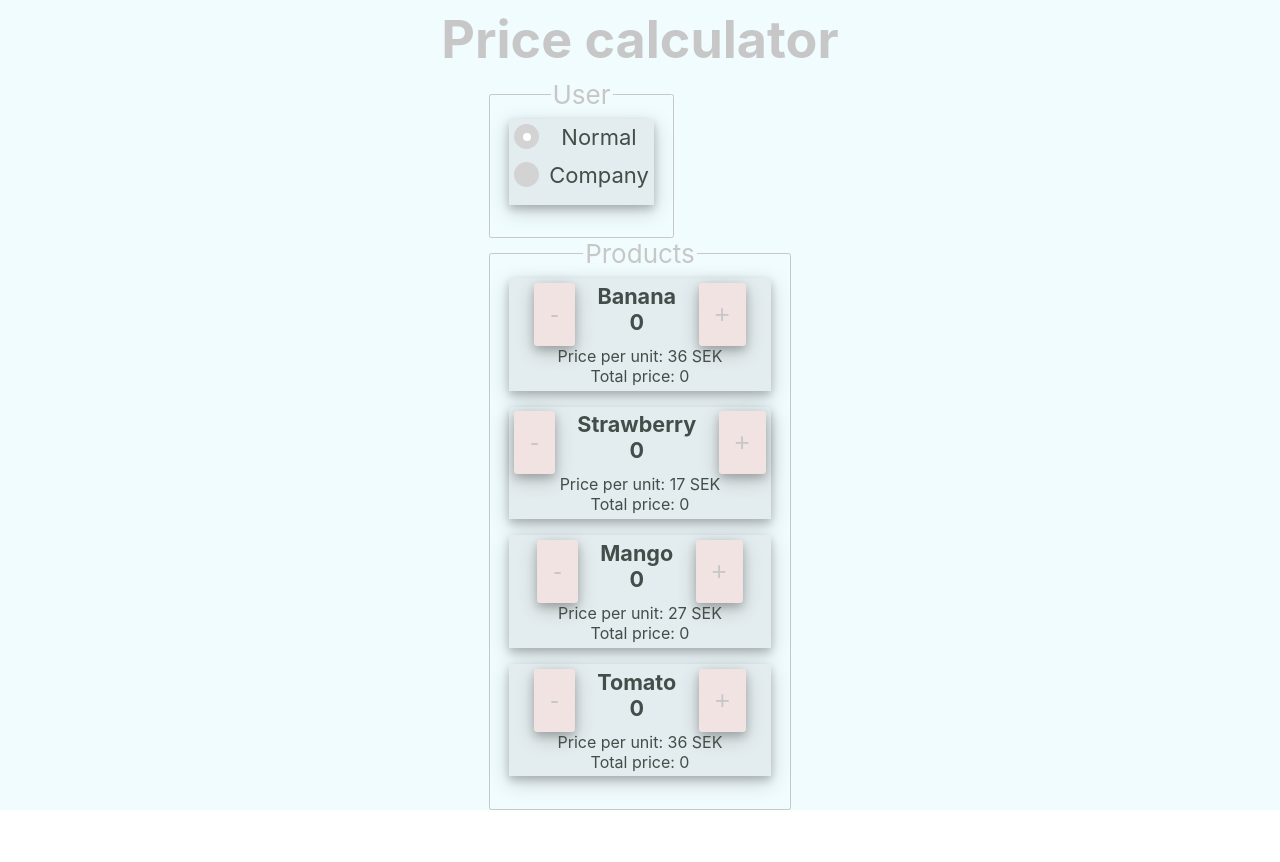
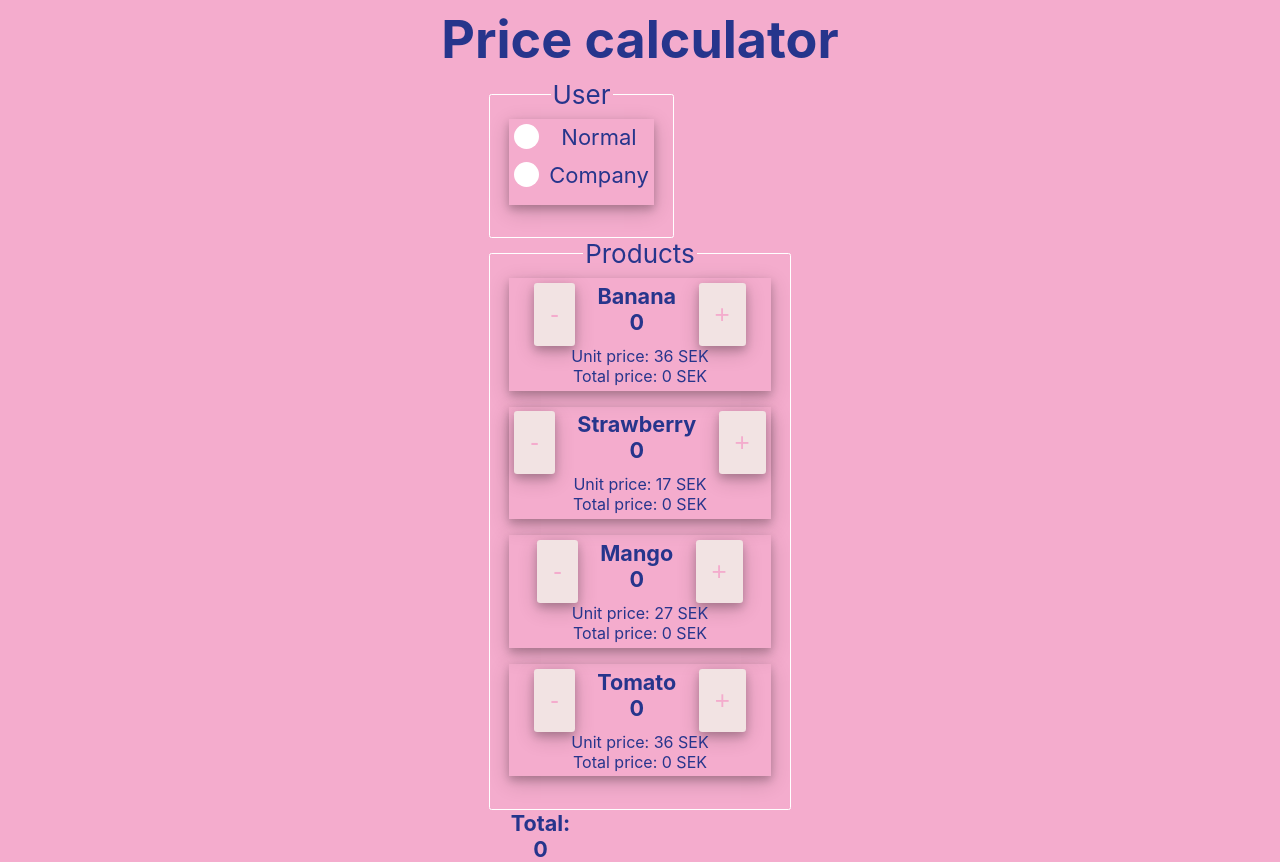
Before and after one commit to denisewest/denise-mag-test, a React (Vite) app: page / in a window 1280 px wide. Before the commit the page ends 810 px from the top, so only its background shows below. Built offline with nearby package versions, Linux system fonts and the light colour scheme.

Commit message:
Calculate total price of all items

```diff
--- a/src/App.css
+++ b/src/App.css
@@ -1,20 +1,16 @@
 .App {
   text-align: center;
-  background-color: #f1fcff;
+  background-color: #f4accd;
   min-height: 100vh;
   display: flex;
   flex-direction: column;
   align-items: center;
   justify-content: center;
   font-size: calc(10px + 2vmin);
-  color: #434D49;
+  color: #26358c;
 }
 
 fieldset {
   border-radius: 0.15rem;
-  border: 1px solid #c7c7c7;
+  border: 1px solid #fff;
 }
-
-legend {
-  color: #c7c7c7;
-}
--- a/src/components/ProductItem/ProductItem.css
+++ b/src/components/ProductItem/ProductItem.css
@@ -1,5 +1,4 @@
 .item-container {
-  background-color: #E3ECEE;
   margin-bottom: 1rem;
   padding: 0.3rem;
   box-shadow: 0 4px 8px 0 rgba(0, 0, 0, 0.2), 0 6px 20px 0 rgba(0, 0, 0, 0.19);
@@ -17,7 +16,7 @@
 
 .button {
   background-color:#f2e3e3;
-  color: #c7c7c7;
+  color: #f4accd;
   border: none;
   border-radius: 0.2rem;
   cursor: pointer;
--- a/src/components/ProductItem/ProductItem.tsx
+++ b/src/components/ProductItem/ProductItem.tsx
@@ -1,4 +1,4 @@
-import { useState } from 'react'
+import { useEffect, useState } from 'react'
 import './ProductItem.css'
 import Product from '../../models/product'
 import User from '../../models/user'
@@ -7,10 +7,17 @@ import calculatePrice from '../../../refactor/price-calculator'
 interface ProductItemProps {
   product: Product
   user: User
+  totalProductPrice: (totalProductPrice: number) => void
 }
 
 function ProductItem(props: ProductItemProps) {
+  const { product, user, totalProductPrice } = props
   const [count, setCount] = useState(0)
+
+  useEffect(() => {
+    totalProductPrice(getTotalProductPrice())
+  }, [count, user])
+
   const decreaseCount = () => {
     if (count > 0) {
       setCount(count - 1)
@@ -18,23 +25,27 @@ function ProductItem(props: ProductItemProps) {
   }
 
   const pricePerUnit = (): number => {
-    return calculatePrice(props.user, props.product.type, props.product.price, props.product.publishedDate)
+    return calculatePrice(user, product.type, product.price, product.publishedDate)
   }
 
-  const totalProductPrice = (): number => {
+  const getTotalProductPrice = (): number => {
     return pricePerUnit() * count
   }
 
   return (
     <div className='item-container'>
       <div className='button-container'>
-        <button type='button' className='button' onClick={() => decreaseCount()}>-</button>
-        <h5>{props.product.name} <br/> {count}</h5>
-        <button type='button' className='button' onClick={() => setCount(count + 1)}>+</button>
+        <button type='button' className='button' onClick={() => {
+          decreaseCount()
+          }}>-</button>
+        <h5>{product.name} <br/> {count}</h5>
+        <button type='button' className='button' onClick={() => {
+          setCount(count + 1)
+          }}>+</button>
       </div>
       <div className='unit-container'>
-        <p>Price per unit: {pricePerUnit()} SEK</p>
-        <p>Total price: {totalProductPrice()}</p>
+        <p>Unit price: {pricePerUnit()} SEK</p>
+        <p>Total price: {getTotalProductPrice()} SEK</p>
       </div>
     </div>
   )
--- a/src/components/Products/Products.tsx
+++ b/src/components/Products/Products.tsx
@@ -7,7 +7,26 @@ import './Products.css'
 
 function Products() {
   const [userData, setUserData] = useState<User>(User.Normal)
+  const [totalPrice, setTotalPrice] = useState<Map<string, number>>(new Map<string, number>())
+
   const products = getProducts()
+
+  const updateTotalPrice = (key: string, value: number) => {
+    const changedTotal = totalPrice.set(key, value)
+    setTotalPrice(new Map(changedTotal))
+  }
+
+  console.log('totalPrice ', totalPrice)
+
+  const calculateTotalPrice = (): number => {
+    console.log(totalPrice.values())
+    const total = Array.from(totalPrice.values()).reduce(
+      (previousValue: number, currentValue: number) => previousValue + currentValue, 0
+      )
+      console.log(total)
+      return total
+  }
+
   return (
     <div>
       <div id='usercontainer'>
@@ -20,12 +39,16 @@ function Products() {
         <legend>Products</legend>
           {products.map((product) => {
             return (
-            <div>
-              <ProductItem product={product} user={userData} />
+            <div key={product.name}>
+              <ProductItem product={product} user={userData} totalProductPrice={(price) => {
+                updateTotalPrice(product.name, price)
+
+              }} />
             </div>
             )
           })}
         </fieldset>
+        <h5>Total: {calculateTotalPrice()}</h5>
       </div>
     </div>
   )
--- a/src/components/Title/Title.css
+++ b/src/components/Title/Title.css
@@ -1,4 +1,3 @@
 h1 {
-  color: #c7c7c7;
   margin: 0.5rem;
 }
--- a/src/components/UserRadio/UserRadio.css
+++ b/src/components/UserRadio/UserRadio.css
@@ -7,7 +7,6 @@
 }
 
 #radio-container {
-  background-color: #E3ECEE;
   margin-bottom: 1rem;
   padding: 0.3rem;
   box-shadow: 0 4px 8px 0 rgba(0, 0, 0, 0.2), 0 6px 20px 0 rgba(0, 0, 0, 0.19);
@@ -42,7 +41,7 @@
   left: 0;
   height: 25px;
   width: 25px;
-  background-color: lightgrey;
+  background-color: #fff;
   border-radius: 50%;
 }
 
```
